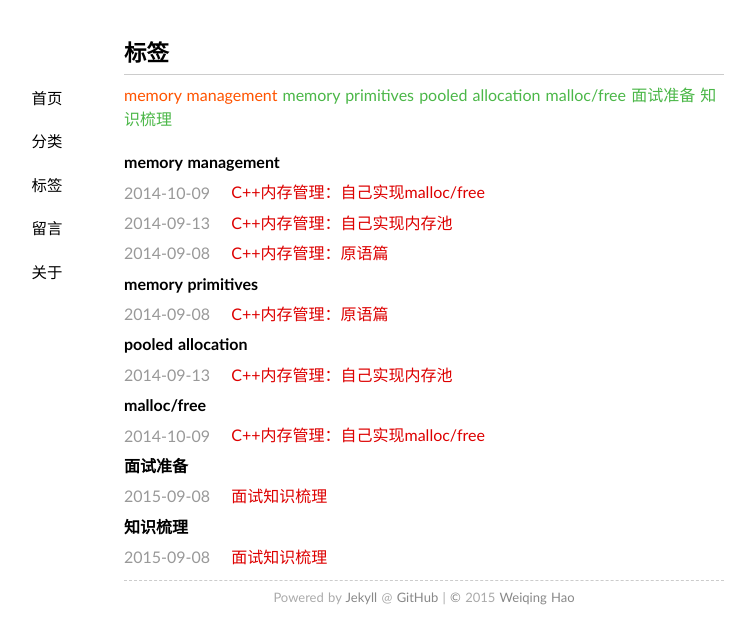
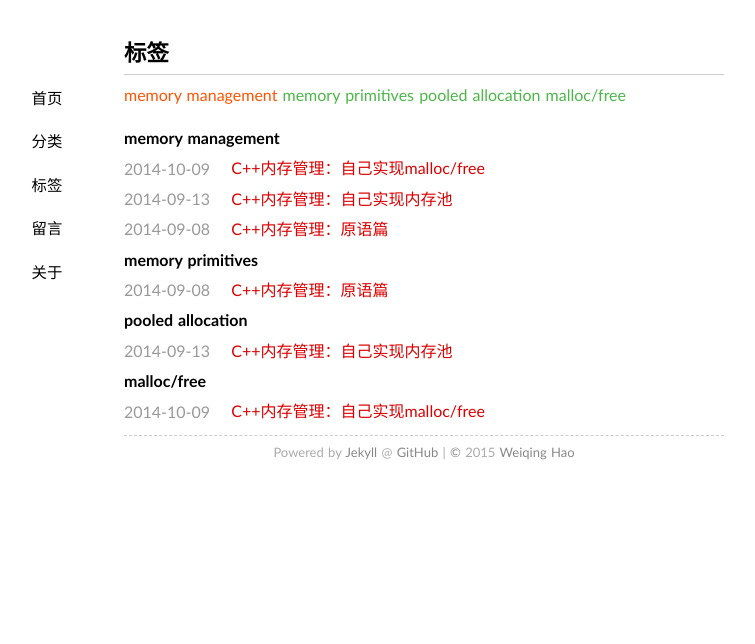
Before and after one commit to Haoson/Haoson.github.io, a Jekyll site: the page built from tags/index.md, in a window 1280 px wide. Shown: the top 644 px of the page, without its empty margins (216-971 px from the left). Built offline with Jekyll 4.4.1, drawn with Linux system fonts in a browser that asks for light colours; some web fonts are replaced; Markdown is read by kramdown in place of the engine named in the settings.

Commit message:
Update 2015-09-08-interview-knowledge.md

```diff
--- a/_posts/2015-09-08-interview-knowledge.md
+++ b/_posts/2015-09-08-interview-knowledge.md
@@ -1,12 +1,3 @@
----
-layout: post
-title: "面试知识梳理"
-categories:
-- 面试
-tags:
-- 面试准备
-- 知识梳理
----
 #面试知识大合集
 
 ------
@@ -38,11 +29,9 @@ tags:
  &emsp;&emsp;一条索引记录中包含的基本信息包括：键值（即你定义索引时指定的所有字段的值）+逻辑指针（指向数据页或者另一索引页）。
  ![](1.png)
   &emsp;&emsp;当你为一张空表创建索引时，数据库系统将为你分配一个索引页，该索引页在你插入数据前一直是空的。此页此时既是根结点，也是叶结点。每当你往表中插入一行数据，数据库系统即向此根结点中插入一行索引记录。当根结点满时，数据库系统大抵按以下步骤进行分裂：<br>
-1) 创建两个儿子结点
-2) 将原根结点中的数据近似地拆成两半，分别写入新的两个儿子结点
-3) 根结点中加上指向两个儿子结点的指针
-
-
+1) 创建两个儿子结点<br>
+2) 将原根结点中的数据近似地拆成两半，分别写入新的两个儿子结点<br>
+3) 根结点中加上指向两个儿子结点的指针<br>
 
 1.  聚簇索引的存储
 在聚集索引中，叶结点也即数据结点，所有数据行的存储顺序与索引的存储顺序一致。
@@ -52,7 +41,7 @@ tags:
  ![](3.png)
 
 ####*覆盖索引*
-  &emsp;&emsp;索引覆盖是这样一种索引策略：当某一查询中包含的所需字段皆包含于一个索引中，此时索引将大大提高查询性能。
+  &emsp;&emsp;索引覆盖是这样一种索引策略：当某一查询中包含的所需字段皆包含于一个索引中，此时索引将大大提高查询性能。<br>
   &emsp;&emsp;如果你在若干个字段上创建了一个复合的非聚集索引，且你的查询中所需Select字段及Where,Order By,Group By,Having子句中所涉及的字段都包含在索引中，则只搜索索引页即可满足查询，而不需要访问数据页。由于非聚集索引的叶结点包含所有数据行中的索引列值，使用这些结点即可返回真正的数据，这种情况称之为“索引覆盖”。
 
 ####*索引使用注意点*
@@ -69,18 +58,19 @@ mysql里sql语句值得注意的地方有：
 ####*InnoDB机制*
 1.	事务隔离级别
 在数据库操作中，为了有效保证并发读取数据的正确性，提出的事务隔离级别。我们的数据库锁，也是为了构建这些隔离级别存在的。
-  * 未提交读(Read Uncommitted)：允许脏读，也就是可能读取到其他会话中未提交事务修改的数据
-  *	提交读(Read Committed)：只能读取到已经提交的数据。Oracle等多数数据库默认都是该级别 (不重复读)
-  *	可重复读(Repeated Read)：可重复读。在同一个事务内的查询都是事务开始时刻一致的，InnoDB默认级别。在SQL标准中，该隔离级别消除了不可重复读，但是还存在幻象读
-  *	串行读(Serializable)：完全串行化的读，每次读都需要获得表级共享锁，读写相互都会阻塞。
-Read Uncommitted这种级别，数据库一般都不会用，而且任何操作都不会加锁，这里就不讨论了。
+    * 未提交读(Read Uncommitted)：允许脏读，也就是可能读取到其他会话中未提交事务修改的数据
+    *	提交读(Read Committed)：只能读取到已经提交的数据。Oracle等多数数据库默认都是该级别 (不重复读)
+    *	可重复读(Repeated Read)：可重复读。在同一个事务内的查询都是事务开始时刻一致的，InnoDB默认级别。在SQL标准中，该隔离级别消除了不可重复读，但是还存在幻象读
+    *	串行读(Serializable)：完全串行化的读，每次读都需要获得表级共享锁，读写相互都会阻塞。
+
+    Read Uncommitted这种级别，数据库一般都不会用，而且任何操作都不会加锁，这里就不讨论了。<br>
 可重复读指的是一个事务内读取同一数据，数据不一致的情况，原因是读不加锁的话，另一个事务可以在前一个事务读取的过程中修改这个数据。
 2. InnoDB锁机制
-  * 两段锁
-因为有大量的并发访问，为了预防死锁，一般应用中推荐使用一次封锁法，就是在方法的开始阶段，已经预先知道会用到哪些数据，然后全部锁住，在方法运行之后，再全部解锁。这种方式可以有效的避免循环死锁，但在数据库中却不适用，因为在事务开始阶段，数据库并不知道会用到哪些数据。
+    * 两段锁
+因为有大量的并发访问，为了预防死锁，一般应用中推荐使用一次封锁法，就是在方法的开始阶段，已经预先知道会用到哪些数据，然后全部锁住，在方法运行之后，再全部解锁。这种方式可以有效的避免循环死锁，但在数据库中却不适用，因为在事务开始阶段，数据库并不知道会用到哪些数据。<br>
 数据库遵循的是两段锁协议，将事务分成两个阶段，加锁阶段和解锁阶段（所以叫两段锁）
-      - 加锁阶段：在该阶段可以进行加锁操作。在对任何数据进行读操作之前要申请并获得S锁（共享锁，其它事务可以继续加共享锁，但不能加排它锁），在进行写操作之前要申请并获得X锁（排它锁，其它事务不能再获得任何锁）。加锁不成功，则事务进入等待状态，直到加锁成功才继续执行。
-      - 解锁阶段：当事务释放了一个封锁以后，事务进入解锁阶段，在该阶段只能进行解锁操作不能再进行加锁操作。
+        - 加锁阶段：在该阶段可以进行加锁操作。在对任何数据进行读操作之前要申请并获得S锁（共享锁，其它事务可以继续加共享锁，但不能加排它锁），在进行写操作之前要申请并获得X锁（排它锁，其它事务不能再获得任何锁）。加锁不成功，则事务进入等待状态，直到加锁成功才继续执行。
+        - 解锁阶段：当事务释放了一个封锁以后，事务进入解锁阶段，在该阶段只能进行解锁操作不能再进行加锁操作。
 
       例子如下：
         事务  |加锁/解锁处理
@@ -92,17 +82,15 @@ Read Uncommitted这种级别，数据库一般都不会用，而且任何操作
         commit;|事务提交时，同时释放insert、update、delete对应的锁
 
 
-  * 不可重复读和幻读区别
-不可重复读重点在于update和delete，而幻读的重点在于insert。
+    * 不可重复读和幻读区别
+不可重复读重点在于update和delete，而幻读的重点在于insert。<br>
+&emsp;&emsp;如果使用锁机制来实现这两种隔离级别，在可重复读中，该sql第一次读取到数据后，就将这些数据加锁，其它事务无法修改这些数据，就可以实现可重复读了。但这种方法却无法锁住insert的数据，所以当事务A先前读取了数据，或者修改了全部数据，事务B还是可以insert数据提交，这时事务A就会发现莫名其妙多了一条之前没有的数据，这就是幻读，不能通过行锁来避免。需要Serializable隔离级别 ，读用读锁，写用写锁，读锁和写锁互斥，这么做可以有效的避免幻读、不可重复读、脏读等问题，但会极大的降低数据库的并发能力。<br>
+&emsp;&emsp;MySQL使用了以乐观锁为理论基础的MVCC（多版本并发控制）来解决幻读问题。
 
-        如果使用锁机制来实现这两种隔离级别，在可重复读中，该sql第一次读取到数据后，就将这些数据加锁，其它事务无法修改这些数据，就可以实现可重复读了。但这种方法却无法锁住insert的数据，所以当事务A先前读取了数据，或者修改了全部数据，事务B还是可以insert数据提交，这时事务A就会发现莫名其妙多了一条之前没有的数据，这就是幻读，不能通过行锁来避免。需要Serializable隔离级别 ，读用读锁，写用写锁，读锁和写锁互斥，这么做可以有效的避免幻读、不可重复读、脏读等问题，但会极大的降低数据库的并发能力。
-
-        MySQL使用了以乐观锁为理论基础的MVCC（多版本并发控制）来解决幻读问题。
-
-  *  隔离级别和锁的关系
+    *  隔离级别和锁的关系
 在RC级别中，数据的读取都是不加锁的，但是数据的写入、修改和删除是需要加锁的；
 3. MVCC在MySQL的InnoDB中的实现
-  * 快照读
+    * 快照读
 在InnoDB中，会在每行数据后添加两个额外的隐藏的值来实现MVCC，这两个值一个记录这行数据何时被创建，另外一个记录这行数据何时过期（或者被删除）。 在实际操作中，存储的并不是时间，而是事务的版本号，每开启一个新事务，事务的版本号就会递增。 在可重读Repeatable reads事务隔离级别下：
         * SELECT时，读取创建版本号<=当前事务版本号，删除版本号为空或>当前事务版本号。
         * INSERT时，保存当前事务版本号为行的创建版本号
@@ -110,14 +98,13 @@ Read Uncommitted这种级别，数据库一般都不会用，而且任何操作
         * UPDATE时，插入一条新纪录，保存当前事务版本号为行创建版本号，同时保存当前事务版本号到原来删除的行
 
         MVCC在RR级别中，通过MVCC机制，虽然让数据变得可重复读，但我们读到的数据可能是历史数据，是不及时的数据，不是数据库当前的数据！对于这种读取历史数据的方式，我们叫它快照读 (snapshot read)，而读取数据库当前版本数据的方式，叫当前读 (current read)。
-  * 当前读
-快照读就是简单select，当前读是特殊的读操作，插入/更新/删除/select lock in share mode/select for udate操作，属于当前读，处理的都是当前的数据，需要加锁。为了解决当前读中的幻读问题，MySQL事务使用了Next-Key锁。
-
-        Next-Key锁
-Next-Key锁是行锁和GAP（间隙锁）的合并，行锁上文已经介绍了，接下来说下GAP间隙锁。
+    * 当前读
+快照读就是简单select，当前读是特殊的读操作，插入/更新/删除/select lock in share mode/select for udate操作，属于当前读，处理的都是当前的数据，需要加锁。为了解决当前读中的幻读问题，MySQL事务使用了Next-Key锁。<br>
+Next-Key锁<br>
+Next-Key锁是行锁和GAP（间隙锁）的合并，行锁上文已经介绍了，接下来说下GAP间隙锁。<br>
 行锁可以防止不同事务版本的数据修改提交时造成数据冲突的情况。但如何避免别的事务插入数据就成了问题，这个就需要间隙锁。
 
-  * 总结
+    * 总结
 行锁防止别的事务修改或删除，GAP锁防止别的事务新增，行锁和GAP锁结合形成的的Next-Key锁共同解决了RR级别在写数据时的幻读问题。
 
 
@@ -126,8 +113,8 @@ Next-Key锁是行锁和GAP（间隙锁）的合并，行锁上文已经介绍了
 ####*模型*
 1. Master-slave模型
 对于这种加构，Slave一般是Master的备份。在这样的系统中，一般是如下设计的：
-  *	读写请求都由Master负责。
-  *	写请求写到Master上后，由Master同步到Slave上。
+    *	读写请求都由Master负责。
+    *	写请求写到Master上后，由Master同步到Slave上。
 
     从Master同步到Slave上，你可以使用异步，也可以使用同步，可以使用Master来push，也可以使用Slave来pull。 通常来说是Slave来周期性的pull，所以，是最终一致性。
 
@@ -178,7 +165,7 @@ Next-Key锁是行锁和GAP（间隙锁）的合并，行锁上文已经介绍了
 
 
 ####*NWR模型*
-&emsp;&emsp;所谓NWR模型。N代表N个备份，W代表要写入至少W份才认为成功，R表示至少读取R个备份。配置的时候要求W+R > N。 因为W+R > N， 所以 R > N-W 这个是什么意思呢？就是读取的份数一定要比总备份数减去确保写成功的倍数的差值要大。
+&emsp;&emsp;所谓NWR模型。N代表N个备份，W代表要写入至少W份才认为成功，R表示至少读取R个备份。配置的时候要求W+R > N。 因为W+R > N， 所以 R > N-W 这个是什么意思呢？就是读取的份数一定要比总备份数减去确保写成功的倍数的差值要大。<br>
 也就是说，每次读取，都至少读取到一个最新的版本。
 
 
```
